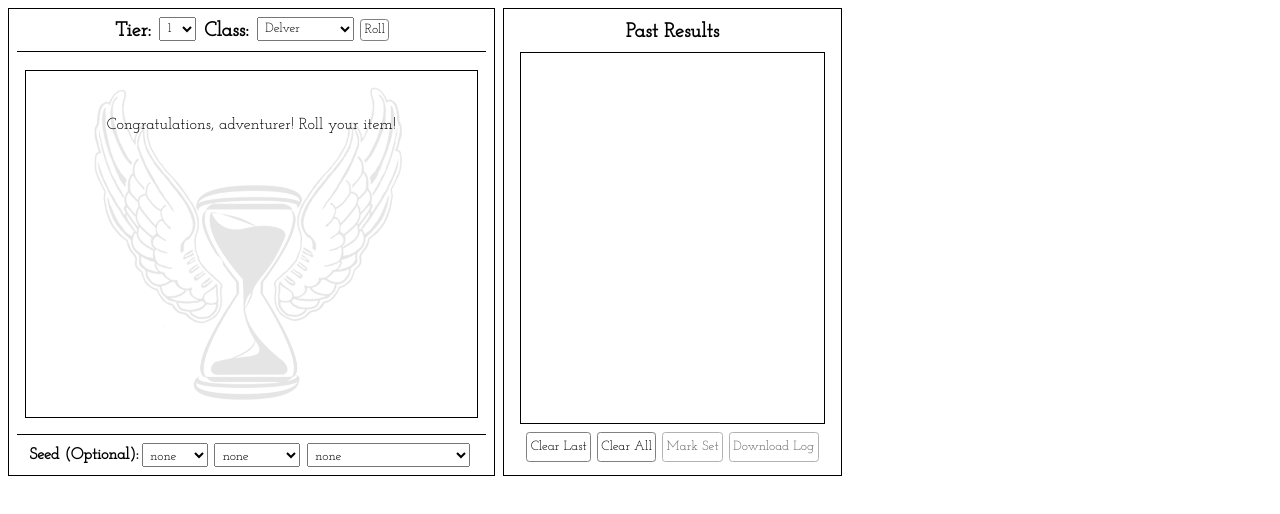
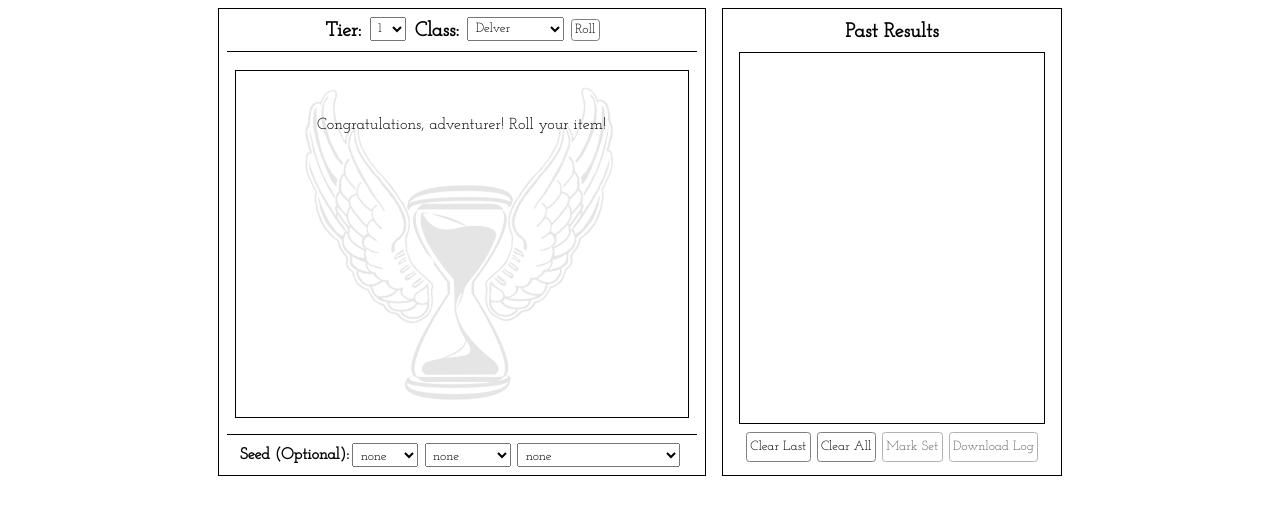
Before and after one commit to mjce/roller, a plain HTML site: page index.html in a window 1280 px wide. Drawn offline with Linux system fonts and the light colour scheme.

Commit message:
centering css tweaks
tweaked css so that wrapper appears in the middle of the page

```diff
--- a/roller.css
+++ b/roller.css
@@ -2,9 +2,9 @@
   --default-width: 510px;
   --default-height: 450px;
 }
-
 body{
   font-family: 'Josefin Slab', serif;
+  margin: 0;
 }
 select {
   font-family: 'Josefin Slab', serif;
@@ -61,6 +61,7 @@ button:hover, input[type="button"]:hover{
 }
 #roller {
   margin-right: .5em;
+  margin-top: .5em;
   display: flex;
   flex-direction: column;
   align-content: space-between;
@@ -148,11 +149,11 @@ button:hover, input[type="button"]:hover{
 }
 #log{
   margin-left: .5em;
+  margin-top: .5em;
   flex-direction: column;
   justify-content: center;
   border: 1.5px solid black;
   display: flex;
-  margin: auto;
   padding: .5em;
   min-height: 4em;
   width: 350px;
@@ -215,10 +216,16 @@ button:hover, input[type="button"]:hover{
 }
 #wrapper{
   display: flex;
-  flex-direction: row;
-  flex-wrap: nowrap;
+  flex-flow: row nowrap;
   justify-content: center;
-  align-content: center;
+  align-items: flex-start;
+  align-content: flex-start;
   width: 66%;
   max-width: 950px;
+  position: absolute;
+    top:0;
+    bottom: 0;
+    left: 0;
+    right: 0;
+    margin: auto;
 }
```
